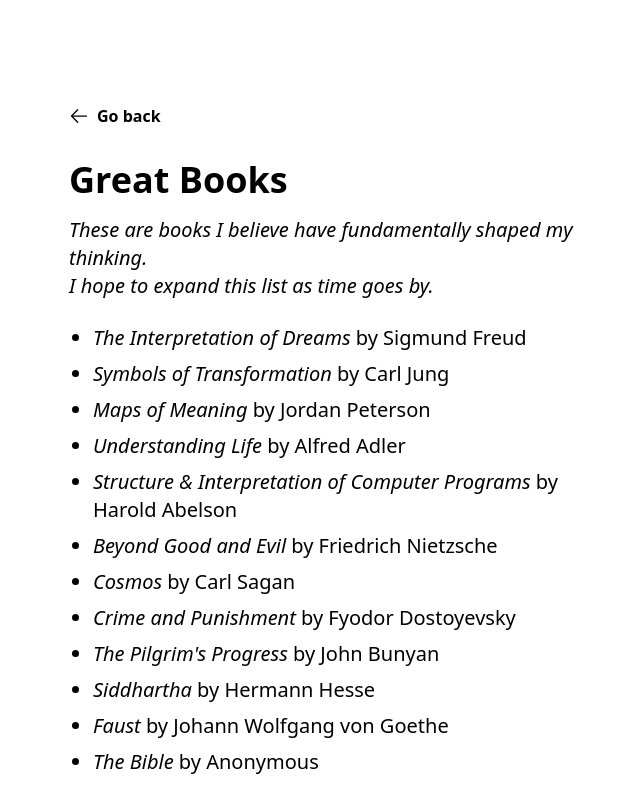
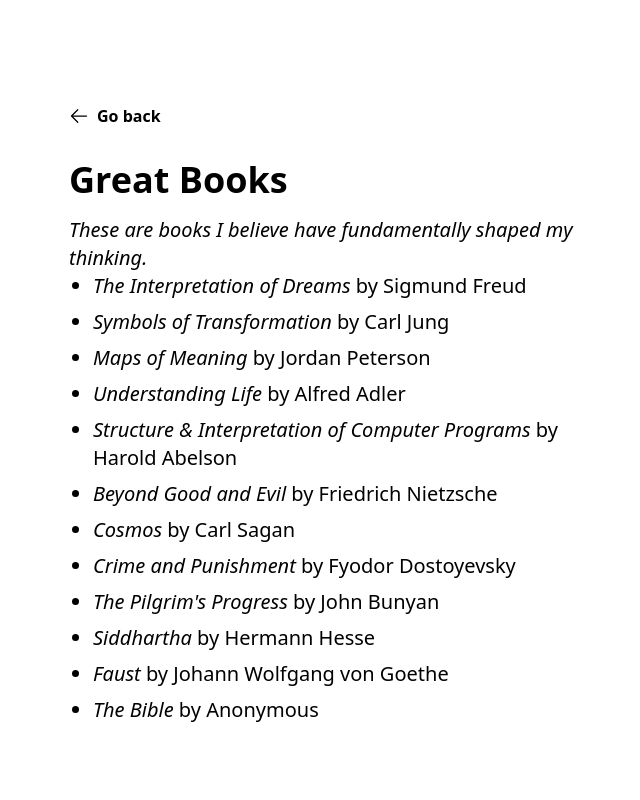
Before and after one commit to jinh0/jinho.xyz, a Next.js app: page /books in a window 1280 px wide. Shown: the whole page, without its empty margins (299-939 px from the left). Built offline with nearby package versions, Linux system fonts and the light colour scheme.

Commit message:
docs: edit books description

```diff
--- a/pages/books.tsx
+++ b/pages/books.tsx
@@ -17,10 +17,6 @@ const ReadingList = () => {
 
       <p className="italic mt-4 md:text-xl">
         These are books I believe have fundamentally shaped my thinking.
-      </p>
-
-      <p className=" italic mb-6 md:text-xl">
-        I hope to expand this list as time goes by.
       </p>
 
       <List>
```
